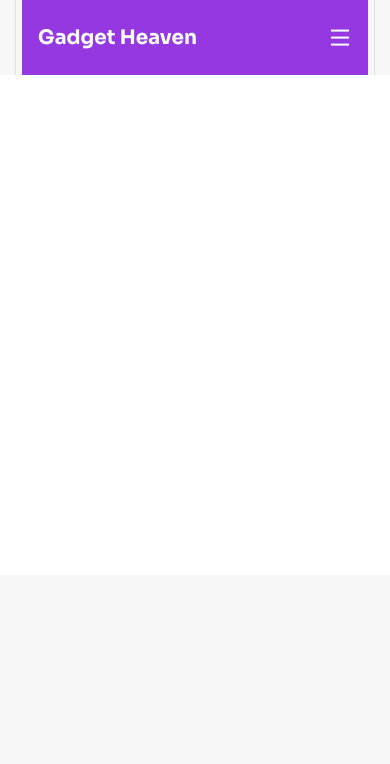
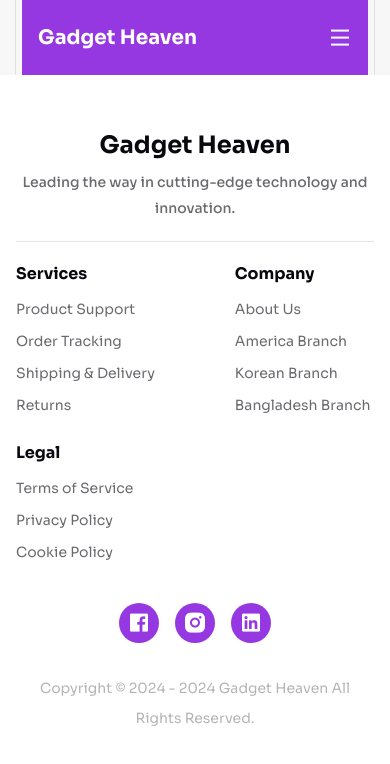
Before and after one commit to devrakibulrahman/gadget-heaven, a React (Vite) app: page / in a window 390 px wide. Shown: the top 764 px of the page. Built offline with nearby package versions, Linux system fonts and the light colour scheme.

Commit message:
footer section done with responsive done on 11/5/2024 at 07:36 pm

```diff
--- a/src/components/Footer.jsx
+++ b/src/components/Footer.jsx
@@ -1,8 +1,69 @@
+import { Link } from "react-router-dom";
 
 const Footer = () => {
     return (
-        <div className="w-full min-h-[500px] bg-white">
-
+        <div className="w-full bg-white py-[50px]">
+            <div className="container mx-auto px-4">
+                <div className="w-full">
+                    <div className="w-full mb-[20px] text-center md:mb-[30px]">
+                        <h1 className="font-sora text-[24px] leading-[40px] font-bold text-[#09080F] mb-1 md:text-[30px] lg:text-3xl 2xl:text-[32px] md:mb-2 lg:mb-3">Gadget Heaven</h1>
+                        <p className="font-sora text-sm leading-[26px] font-medium text-[#09080F99] md:text-base">Leading the way in cutting-edge technology and innovation.</p>
+                    </div>
+                    <div className="w-full border-t border-[#09080F1A]"></div>
+                    <div className="w-full flex flex-col items-center justify-center mt-[20px]">
+                        <div className="w-auto md:mt-[30px] flex flex-wrap gap-y-[20px] gap-x-[80px] md:gap-x-[105px] lg:gap-x-[165px]">
+                            <div className="w-auto flex gap-x-[80px] md:justify-between md:gap-x-[105px] lg:gap-x-[165px]">
+                                <div className="w-auto sm:text-center">
+                                    <h2 className="font-sora text-base leading-[23px] font-bold text-[#09080F] md:text-lg">Services</h2>
+                                    <nav className="w-auto mt-2 md:mt-4">
+                                        <ul className="w-auto flex flex-col md:gap-y-2 md:items-center">
+                                            <Link to='/' className="font-sora text-sm leading-[32px] font-normal text-[#09080F99] md:text-base">Product Support</Link>
+                                            <Link to='/' className="font-sora text-sm leading-[32px] font-normal text-[#09080F99] md:text-base">Order Tracking</Link>
+                                            <Link to='/' className="font-sora text-sm leading-[32px] font-normal text-[#09080F99] md:text-base">Shipping & Delivery</Link>
+                                            <Link to='/' className="font-sora text-sm leading-[32px] font-normal text-[#09080F99] md:text-base">Returns</Link>
+                                        </ul>
+                                    </nav>
+                                </div>
+                                <div className="w-auto sm:text-center">
+                                    <h2 className="font-sora text-base leading-[23px] font-bold text-[#09080F] md:text-lg">Company</h2>
+                                    <nav className="w-auto mt-2 md:mt-4">
+                                        <ul className="w-auto flex flex-col md:gap-y-2 md:items-center">
+                                            <Link to='/' className="font-sora text-sm leading-[32px] font-normal text-[#09080F99] md:text-base">About Us</Link>
+                                            <Link to='/' className="font-sora text-sm leading-[32px] font-normal text-[#09080F99] md:text-base">America Branch</Link>
+                                            <Link to='/' className="font-sora text-sm leading-[32px] font-normal text-[#09080F99] md:text-base">Korean Branch</Link>
+                                            <Link to='/' className="font-sora text-sm leading-[32px] font-normal text-[#09080F99] md:text-base">Bangladesh Branch</Link>
+                                        </ul>
+                                    </nav>
+                                </div>
+                            </div>
+                            <div className="w-auto sm:text-center">
+                                <h2 className="font-sora text-base leading-[23px] font-bold text-[#09080F] md:text-lg">Legal</h2>
+                                <nav className="w-auto mt-2 md:mt-4">
+                                    <ul className="w-auto flex flex-col md:gap-y-2 md:items-center">
+                                        <Link to='/' className="font-sora text-sm leading-[32px] font-normal text-[#09080F99] md:text-base">Terms of Service</Link>
+                                        <Link to='/' className="font-sora text-sm leading-[32px] font-normal text-[#09080F99] md:text-base">Privacy Policy</Link>
+                                        <Link to='/' className="font-sora text-sm leading-[32px] font-normal text-[#09080F99] md:text-base">Cookie Policy</Link>
+                                    </ul>
+                                </nav>
+                            </div>
+                        </div>
+                        <div className="w-auto flex items-center justify-center gap-x-4 mt-[35px] md:mt-[50px]">
+                            <div className="w-[40px] h-[40px] bg-[#9538E2] rounded-full flex items-center justify-center cursor-pointer transition ease-in-out  duration-300 hover:-translate-y-1">
+                                <i className="ri-facebook-box-fill text-2xl text-white"></i>
+                            </div>
+                            <div className="w-[40px] h-[40px] bg-[#9538E2] rounded-full flex items-center justify-center cursor-pointer transition ease-in-out  duration-300 hover:-translate-y-1">
+                                <i className="ri-instagram-fill text-2xl text-white"></i>
+                            </div>
+                            <div className="w-[40px] h-[40px] bg-[#9538E2] rounded-full flex items-center justify-center cursor-pointer transition ease-in-out  duration-300 hover:-translate-y-1">
+                                <i className="ri-linkedin-box-fill text-2xl text-white"></i>
+                            </div>
+                        </div>
+                        <div className="w-full pt-[30px] text-center">
+                            <p className="font-sora text-sm leading-[30px] font-normal text-[#09080F]/30">Copyright &copy; 2024 - {new Date().getFullYear()} Gadget Heaven All Rights Reserved.</p>
+                        </div>
+                    </div>
+                </div>
+            </div>
         </div>
     );
 };
```
Also changed, not shown: 1 other file (tests, documents, lock files or other folders).
